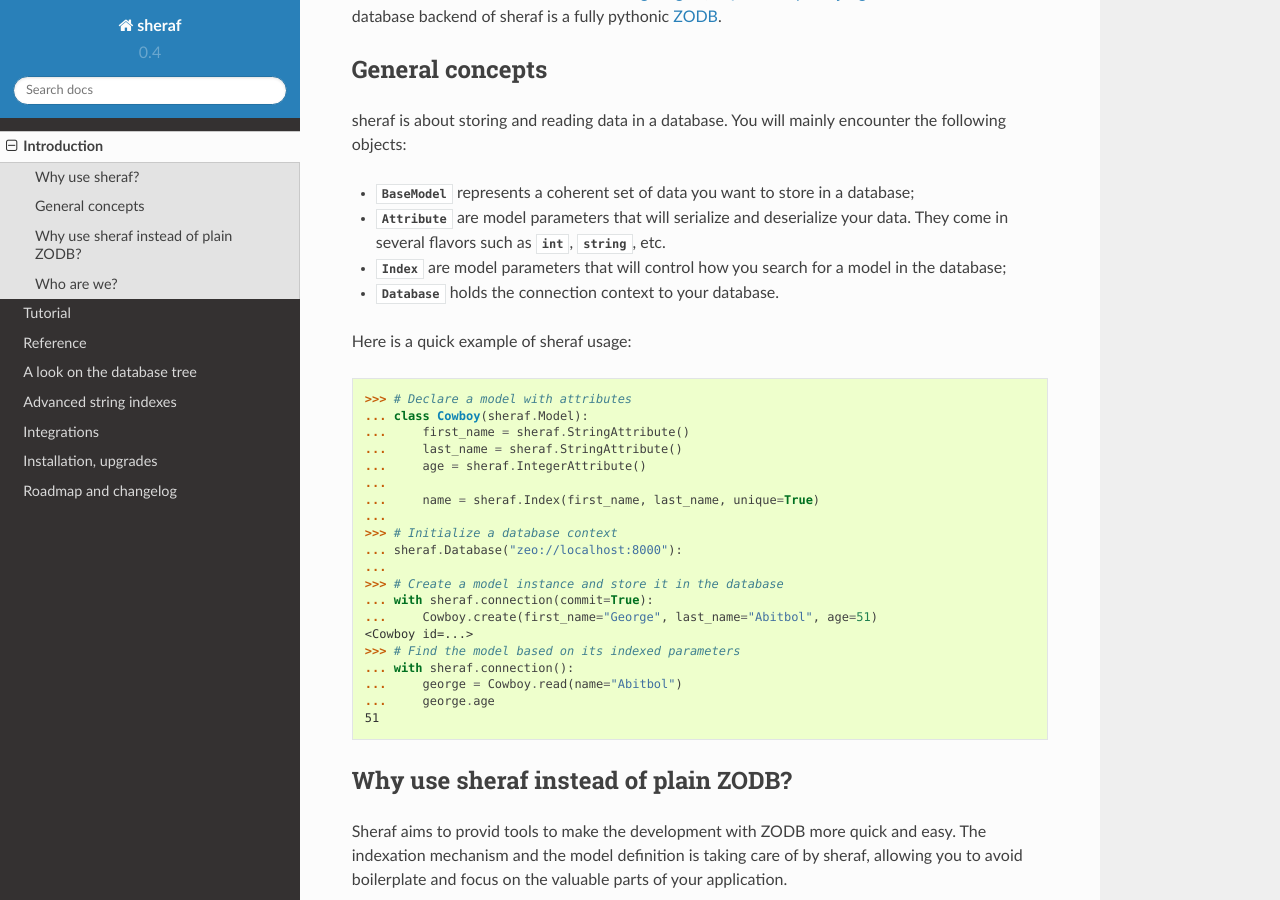
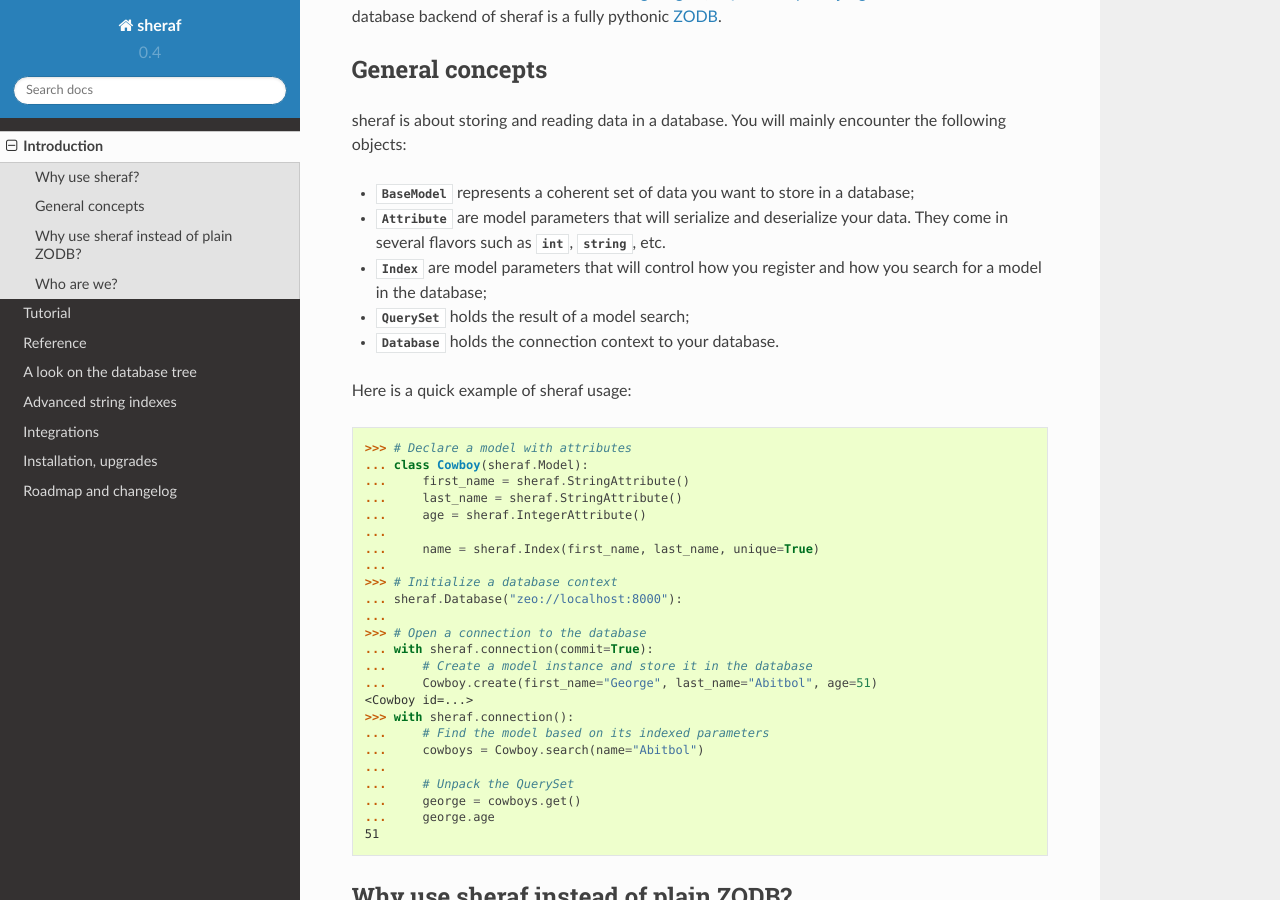
Before and after one commit to yaal-coop/sheraf, a Sphinx documentation site: the page built from doc/introduction.rst, in a window 1280 px wide and 900 px high, scrolled down 259 px. Built offline with Sphinx 7.4.7 and the Read the Docs theme 2.0.0, drawn with Linux system fonts in a browser that asks for light colours.

Commit message:
More documentation

```diff
--- a/doc/introduction.rst
+++ b/doc/introduction.rst
@@ -20,7 +20,8 @@ following objects:
   serialize and deserialize your data. They come in several flavors such as
   :class:`int`, :class:`string`, etc.
 - :class:`~sheraf.attributes.index.Index` are model parameters that will control how
-  you search for a model in the database;
+  you register and how you search for a model in the database;
+- :class:`~sheraf.queryset.QuerySet` holds the result of a model search;
 - :class:`~sheraf.databases.Database` holds the connection context to your database.
 
 Here is a quick example of sheraf usage:
@@ -36,13 +37,17 @@ Here is a quick example of sheraf usage:
     >>> # Initialize a database context
     ... sheraf.Database("zeo://localhost:8000"): # doctest: +SKIP
     ...
-    >>> # Create a model instance and store it in the database
+    >>> # Open a connection to the database
     ... with sheraf.connection(commit=True):
+    ...     # Create a model instance and store it in the database
     ...     Cowboy.create(first_name="George", last_name="Abitbol", age=51)
     <Cowboy id=...>
-    >>> # Find the model based on its indexed parameters
-    ... with sheraf.connection():
-    ...     george = Cowboy.read(name="Abitbol")
+    >>> with sheraf.connection():
+    ...     # Find the model based on its indexed parameters
+    ...     cowboys = Cowboy.search(name="Abitbol")
+    ...
+    ...     # Unpack the QuerySet
+    ...     george = cowboys.get()
     ...     george.age
     51
 
```
